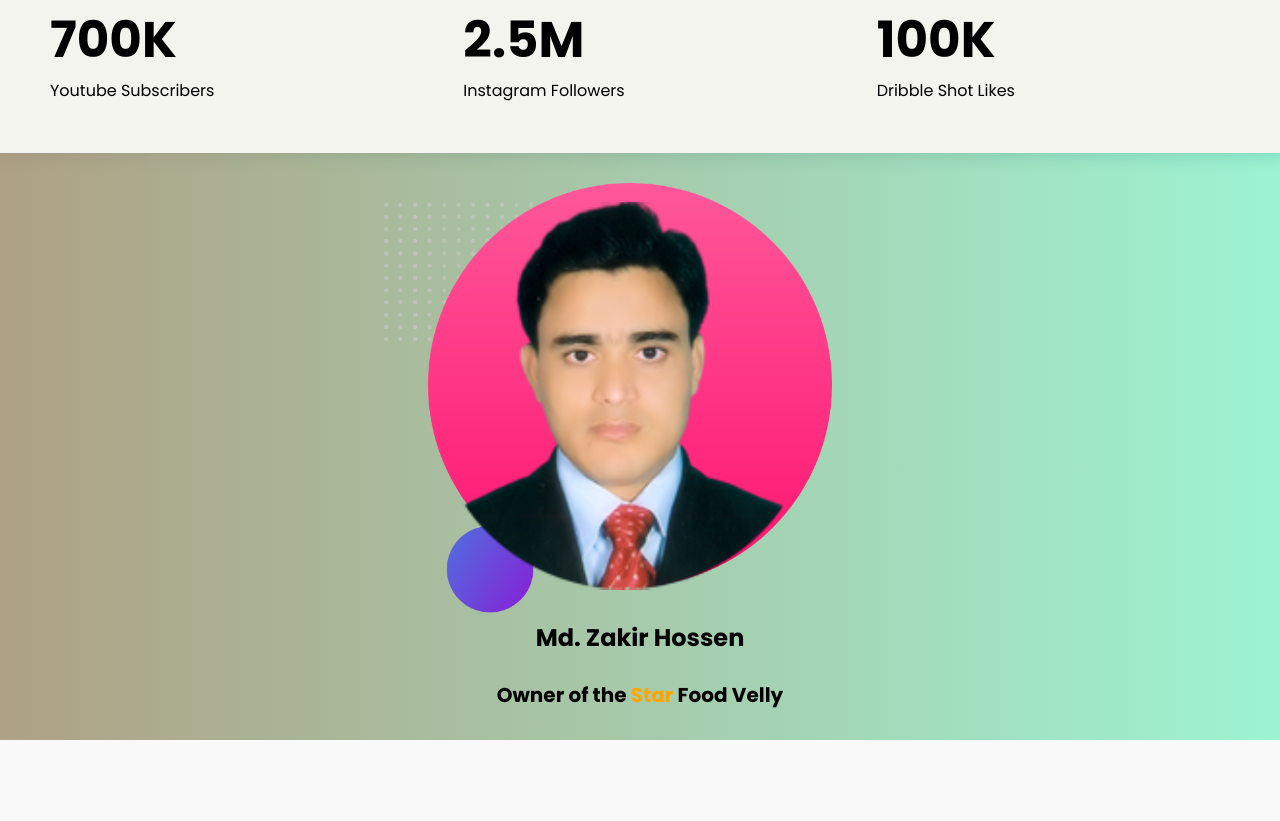
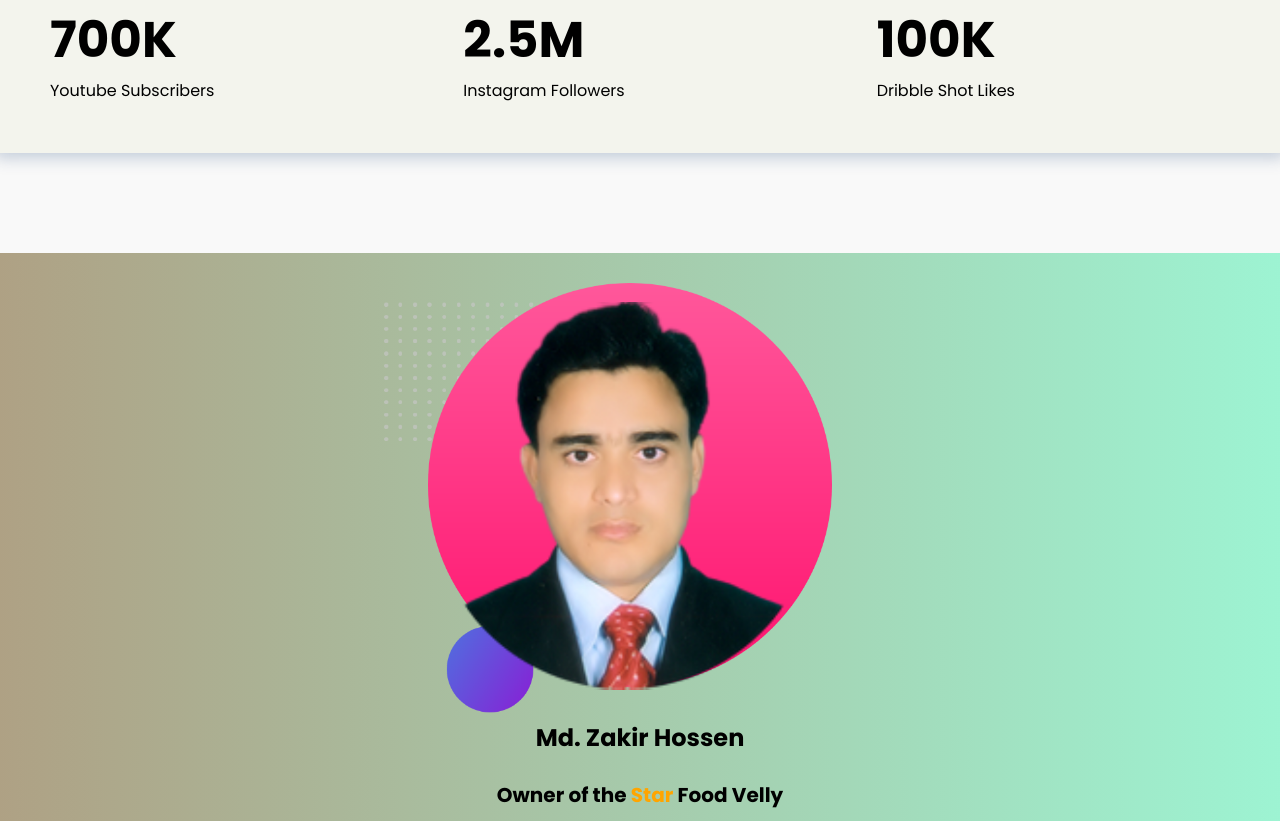
Before and after one commit to ZakirH88/starfoodvelly, a plain HTML site: page index.html in a window 1280 px wide. Shown: the part 1819-2640 px from the top of the page. Drawn offline with Linux system fonts and the light colour scheme.

Commit message:
showoff-container customising

```diff
--- a/index.html
+++ b/index.html
@@ -134,7 +134,7 @@
 
     <!------------ myself-showoff----->
 
-    <section id="container">
+    <section id="showoff-container">
       <div class="myimage">
             <img src="images/zak6.png" alt="Zakir" class="myself-showoff">
 
--- a/style.css
+++ b/style.css
@@ -184,10 +184,12 @@ h4{
 /********myself-showoff*******/
 
 
-#container{
+#showoff-container{
 	width:100%;
 	background: linear-gradient(to right, rgba(156, 139, 103, 0.8), rgb(66, 238, 172, 0.5));
 	padding: 30px 0;
+	margin-top: 100px;
+
 
 }
 .myimage img{
@@ -284,6 +286,7 @@ input[type=submit]{
 }
 
 
+
 /********* Footer section******/
 
 #footer-section{
```
